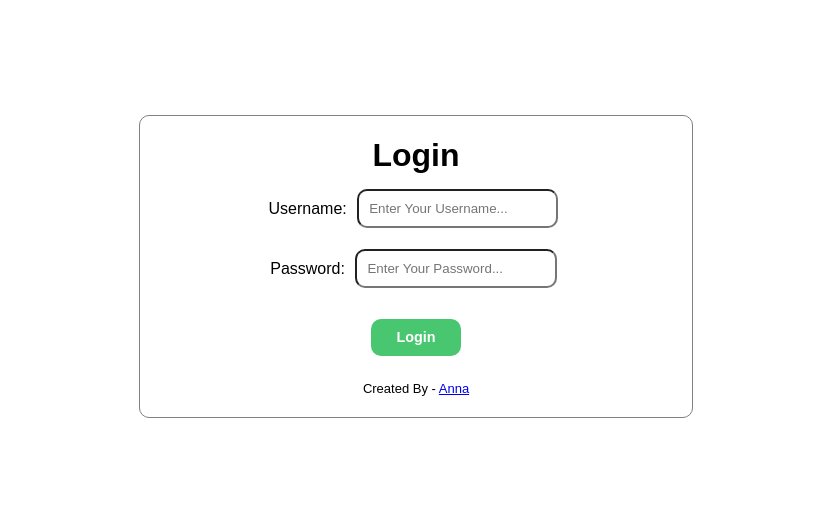
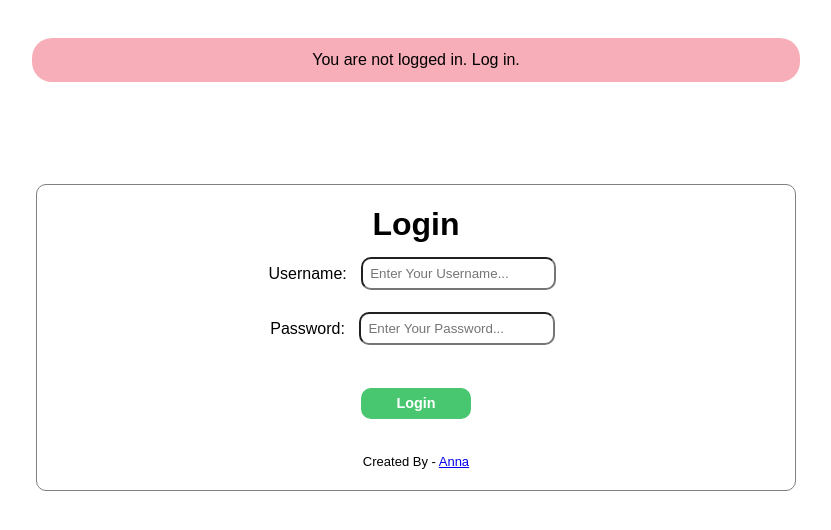
Before and after one commit to Erney-Marka/food, a PHP site: page /admin/login.php in a window 1280 px wide. Shown: the top 530 px of the page, without its empty margins (224-1055 px from the left). Run offline with PHP 8.4, Linux system fonts and the light colour scheme.

Commit message:
commit 1.1

```diff
--- a/admin/login.php
+++ b/admin/login.php
@@ -1,8 +1,11 @@
 <?php
 session_start();
 require_once '../includes/login.inc.php';
+
+if (!isset($_SESSION['autoriz'])) {
+    echo '<p class="error text__center">You are not logged in. Log in.</p>';
+}
 ?>
-
 
 <!DOCTYPE html>
 <html lang="en">
--- /dev/null
+++ b/admin/partials/login_check.php
@@ -0,0 +1,5 @@
+<?php
+
+if (!isset($_SESSION['autoriz'])) {
+    header('location: ../admin/login.php');
+}
--- a/admin/partials/menu.php
+++ b/admin/partials/menu.php
@@ -1,6 +1,7 @@
 <?php
 session_start();
 require_once '../includes/dbh.inc.php';
+require_once 'login_check.php';
 ?>
 
 <!DOCTYPE html>
@@ -23,6 +24,9 @@ require_once '../includes/dbh.inc.php';
                 <li><a href="../admin/manage_category.php">Category</a></li>
                 <li><a href="../admin/manage_food.php">Food</a></li>
                 <li><a href="../admin/manage_order.php">Order</a></li>
+                <li><a href="../admin/logout.php">Logout</a></li>
+
+
             </ul>
         </div>
     </div>
--- a/css/admin.css
+++ b/css/admin.css
@@ -197,17 +197,17 @@ table tr td {
 .login {
     border: solid 1px grey;
     border-radius: 10px;
-    width: 50%;
-    margin: 10% auto;
+    width: 70%;
+    margin: 5% auto;
     padding: 2%;
 }
 
 .form__login {
-    margin: 2% auto;
+    margin: 1% auto;
 }
 
 .input_login {
-    padding: 2%;
+    padding: 1%;
     margin-left: 2%;
 }
 
@@ -216,7 +216,7 @@ table tr td {
     border-radius: 10px;
     font-size: 0.9rem;
     display: block;
-    padding: 2% 5%;
+    padding: 1% 5%;
     margin: 5% auto;
     border: none;
     color: white;
--- a/includes/login.inc.php
+++ b/includes/login.inc.php
@@ -9,8 +9,10 @@ if (isset($_POST['submit'])) {
     // включить файл функций
     require_once 'functions.inc.php';
 
+    // проверить если пользователь сущесвует - авторизоваться
     if (userExists($conn, $username, $pwd) !== false) {
         $_SESSION['login'] = 'success';
+        $_SESSION['autoriz'] = 'success';
         header('Location: ../admin/');
         exit();
     } else {
```
Also changed, not shown: admin/index.php (+8 -7 lines), admin/logout.php (added, +7 -0 lines).
